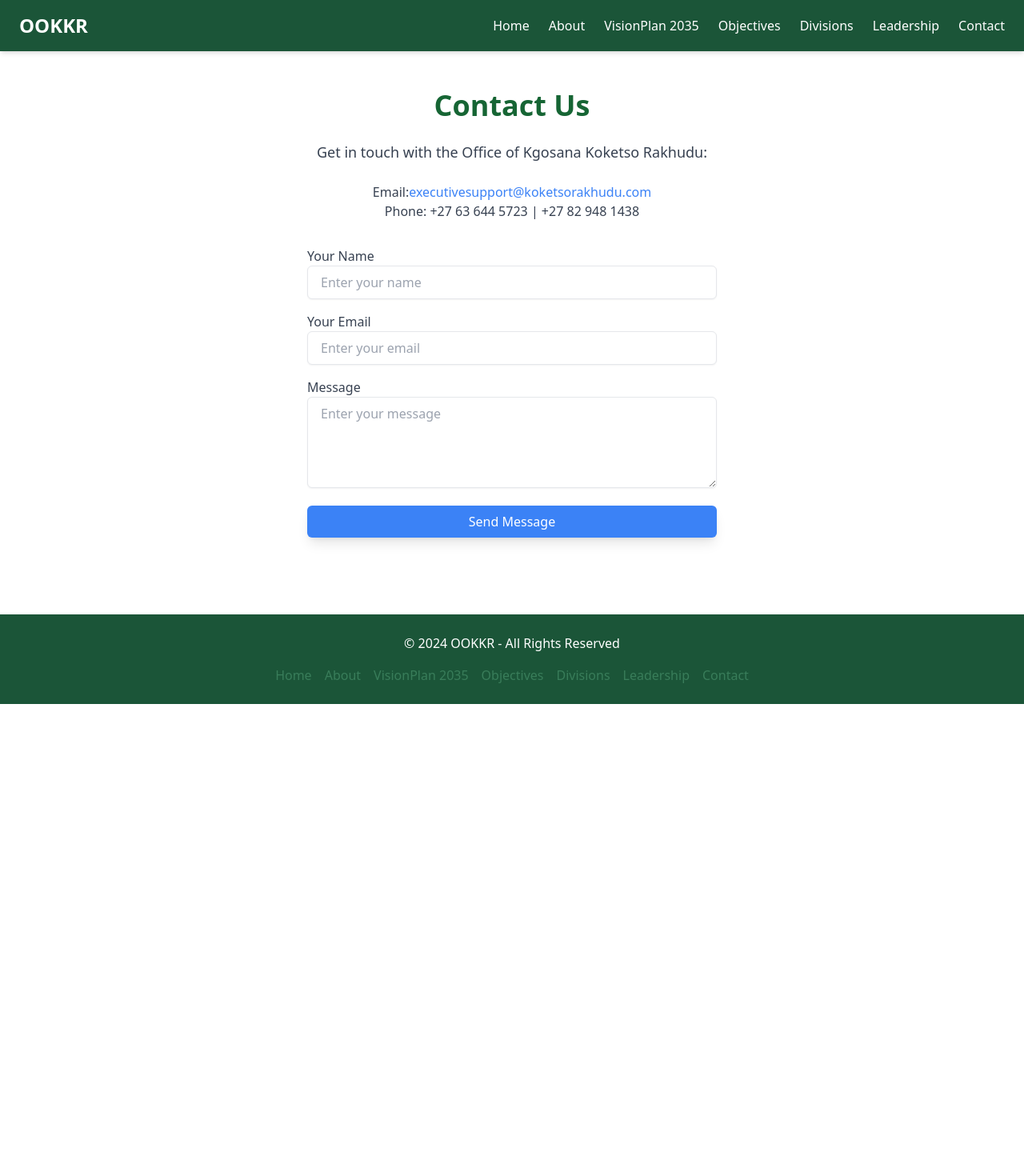
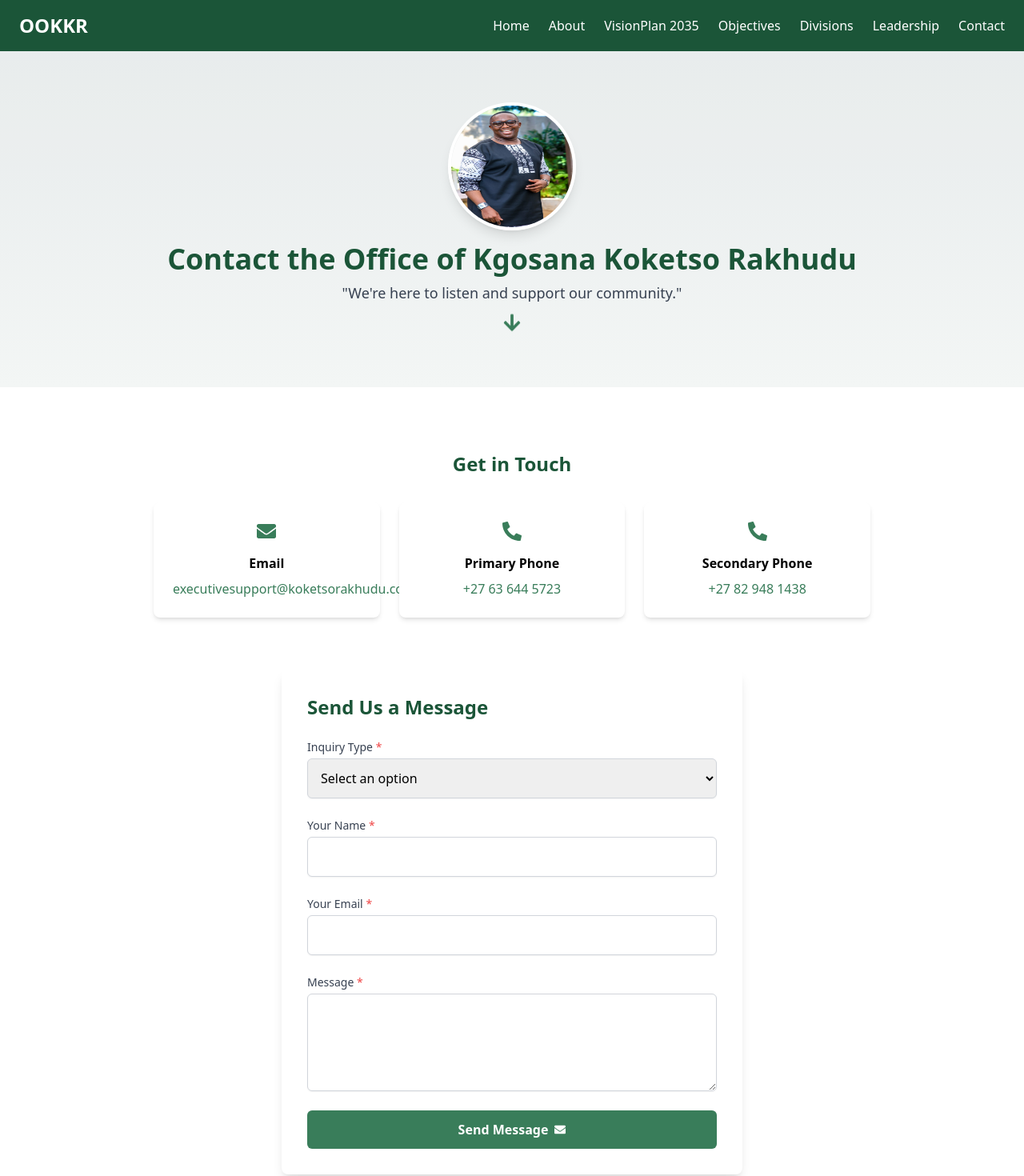
Before and after one commit to Nathilanzi/krf-website, a React (Create React App) app: page /contact in a window 1280 px wide. Shown: the top 1470 px of the page at 80% size. Before the commit the page ends 880 px from the top, so only its background shows below. Built offline with nearby package versions, Linux system fonts and the light colour scheme.

Commit message:
Enhance Contact component's design

```diff
--- a/src/Components/Contact.jsx
+++ b/src/Components/Contact.jsx
@@ -1,69 +1,182 @@
-import React from 'react';
+import React, { useState } from 'react';
+import { FaEnvelope, FaPhoneAlt, FaArrowDown, FaMapMarkerAlt, FaCheck } from 'react-icons/fa';
 
 function Contact() {
+  const [category, setCategory] = useState('');
+  const [submitted, setSubmitted] = useState(false);
+  const [formData, setFormData] = useState({
+    name: '',
+    email: '',
+    message: '',
+  });
+
+  const handleChange = (e) => {
+    const { id, value } = e.target;
+    setFormData(prev => ({
+      ...prev,
+      [id]: value
+    }));
+  };
+
   const handleSubmit = (e) => {
     e.preventDefault();
-    // Handle form submission logic here (e.g., send email, show confirmation)
+    // Handle form submission logic here
+    setSubmitted(true);
+    setTimeout(() => setSubmitted(false), 3000);
   };
 
   return (
+    <div className="min-h-screen">
+      {/* Hero Section - Enhanced with overlay */}
+      <section className="relative text-center py-16 bg-gradient-to-b from-gray-100 to-white">
+        <div className="absolute inset-0 bg-[#1B5538] opacity-5 pattern-grid-lg"></div>
+        <div className="relative z-10">
+          <div className="relative">
+            <img
+              src="/images/KgosanaKoketso.jpeg"
+              alt="Kgosana Koketso Rakhudu"
+              className="mx-auto w-40 h-40 rounded-full mb-4 shadow-lg border-4 border-white"
+            />
+            <div className="absolute bottom-0 right-1/2 transform translate-x-16 translate-y-2">
+              <div className="bg-[#397D5A] w-4 h-4 rounded-full animate-ping"></div>
+            </div>
+          </div>
+          <h1 className="text-4xl font-bold mb-2 text-[#1B5538]">Contact the Office of Kgosana Koketso Rakhudu</h1>
+          <p className="text-lg text-gray-700 mb-4">"We're here to listen and support our community."</p>
+          <FaArrowDown className="animate-bounce text-[#397D5A] text-2xl mx-auto mt-4 cursor-pointer" />
+        </div>
+      </section>
+
       <div className="container mx-auto px-6 py-12">
-      <h1 className="text-4xl font-bold mb-6 text-center text-green-800">Contact Us</h1>
-      <p className="text-lg text-gray-700 mb-6 text-center">
-        Get in touch with the Office of Kgosana Koketso Rakhudu:
-      </p>
-
-      <div className="text-center mb-8">
-        <p className="text-gray-700">
-          Email:
-          <a href="mailto:executivesupport@koketsorakhudu.com" className="text-blue-500 hover:underline">
+        {/* Contact Information - Enhanced with cards */}
+        <section className="text-center mt-8">
+          <h2 className="text-2xl font-semibold mb-8 text-[#1B5538]">Get in Touch</h2>
+          <div className="grid md:grid-cols-3 gap-6 max-w-4xl mx-auto">
+            <div className="bg-white p-6 rounded-lg shadow-md hover:shadow-lg transition-shadow">
+              <FaEnvelope className="text-[#397D5A] text-2xl mx-auto mb-4" />
+              <h3 className="font-semibold mb-2">Email</h3>
+              <a href="mailto:executivesupport@koketsorakhudu.com"
+                 className="text-[#397D5A] hover:text-[#1B5538] transition-colors">
                 executivesupport@koketsorakhudu.com
               </a>
-        </p>
-        <p className="text-gray-700">Phone: +27 63 644 5723 | +27 82 948 1438</p>
             </div>
 
-      <form className="max-w-lg mx-auto space-y-4" onSubmit={handleSubmit}>
-        <div>
-          <label htmlFor="name" className="block text-gray-700">Your Name</label>
+            <div className="bg-white p-6 rounded-lg shadow-md hover:shadow-lg transition-shadow">
+              <FaPhoneAlt className="text-[#397D5A] text-2xl mx-auto mb-4" />
+              <h3 className="font-semibold mb-2">Primary Phone</h3>
+              <a href="tel:+27636445723"
+                 className="text-[#397D5A] hover:text-[#1B5538] transition-colors">
+                +27 63 644 5723
+              </a>
+            </div>
+
+            <div className="bg-white p-6 rounded-lg shadow-md hover:shadow-lg transition-shadow">
+              <FaPhoneAlt className="text-[#397D5A] text-2xl mx-auto mb-4" />
+              <h3 className="font-semibold mb-2">Secondary Phone</h3>
+              <a href="tel:+27829481438"
+                 className="text-[#397D5A] hover:text-[#1B5538] transition-colors">
+                +27 82 948 1438
+              </a>
+            </div>
+          </div>
+        </section>
+
+        {/* Interactive Contact Form - Enhanced with animation and feedback */}
+        <section className="max-w-xl mx-auto bg-white p-8 rounded-lg shadow-lg mt-16 relative overflow-hidden">
+          {submitted && (
+            <div className="absolute inset-0 bg-white bg-opacity-90 flex items-center justify-center z-10">
+              <div className="text-center text-[#1B5538]">
+                <FaCheck className="text-4xl mb-2 mx-auto" />
+                <p className="font-semibold">Message Sent Successfully!</p>
+              </div>
+            </div>
+          )}
+
+          <h2 className="text-2xl font-semibold text-[#1B5538] mb-6">Send Us a Message</h2>
+          <form onSubmit={handleSubmit} className="space-y-6">
+            <div className="group">
+              <label htmlFor="category" className="block text-sm font-medium text-gray-700 mb-1">
+                Inquiry Type <span className="text-red-500">*</span>
+              </label>
+              <select
+                id="category"
+                value={category}
+                onChange={(e) => setCategory(e.target.value)}
+                className="block w-full p-3 border border-gray-300 rounded-md shadow-sm focus:border-[#1B5538] focus:ring-1 focus:ring-[#1B5538] transition-colors"
+                required
+              >
+                <option value="">Select an option</option>
+                <option value="general">General Inquiry</option>
+                <option value="partnership">Community Partnership</option>
+                <option value="event">Event Participation</option>
+              </select>
+            </div>
+
+            <div className="group">
+              <label htmlFor="name" className="block text-sm font-medium text-gray-700 mb-1">
+                Your Name <span className="text-red-500">*</span>
+              </label>
               <input
                 type="text"
                 id="name"
-            className="w-full px-4 py-2 border rounded-md shadow-sm"
-            placeholder="Enter your name"
+                value={formData.name}
+                onChange={handleChange}
+                className="block w-full p-3 border border-gray-300 rounded-md shadow-sm focus:border-[#1B5538] focus:ring-1 focus:ring-[#1B5538] transition-colors"
                 required
               />
             </div>
 
-        <div>
-          <label htmlFor="email" className="block text-gray-700">Your Email</label>
+            <div className="group">
+              <label htmlFor="email" className="block text-sm font-medium text-gray-700 mb-1">
+                Your Email <span className="text-red-500">*</span>
+              </label>
               <input
                 type="email"
                 id="email"
-            className="w-full px-4 py-2 border rounded-md shadow-sm"
-            placeholder="Enter your email"
+                value={formData.email}
+                onChange={handleChange}
+                className="block w-full p-3 border border-gray-300 rounded-md shadow-sm focus:border-[#1B5538] focus:ring-1 focus:ring-[#1B5538] transition-colors"
                 required
               />
             </div>
 
-        <div>
-          <label htmlFor="message" className="block text-gray-700">Message</label>
+            <div className="group">
+              <label htmlFor="message" className="block text-sm font-medium text-gray-700 mb-1">
+                Message <span className="text-red-500">*</span>
+              </label>
               <textarea
                 id="message"
-            className="w-full px-4 py-2 border rounded-md shadow-sm"
-            placeholder="Enter your message"
                 rows="4"
+                value={formData.message}
+                onChange={handleChange}
+                className="block w-full p-3 border border-gray-300 rounded-md shadow-sm focus:border-[#1B5538] focus:ring-1 focus:ring-[#1B5538] transition-colors"
                 required
               ></textarea>
             </div>
 
             <button
               type="submit"
-          className="w-full bg-blue-500 text-white py-2 rounded-md shadow-lg hover:bg-blue-600 transition duration-200"
+              className="w-full py-3 px-4 bg-[#397D5A] hover:bg-[#1B5538] text-white font-bold rounded-md transition-colors duration-200 flex items-center justify-center space-x-2 hover:shadow-lg"
             >
-          Send Message
+              <span>Send Message</span>
+              <FaEnvelope className="text-sm" />
             </button>
           </form>
+        </section>
+
+        {/* Closing Section - Enhanced with styling */}
+        <section className="text-center mt-16 max-w-2xl mx-auto">
+          <div className="relative py-8">
+            <div className="absolute left-0 right-0 top-1/2 h-px bg-gray-200"></div>
+            <div className="relative bg-white inline-block px-4">
+              <p className="text-xl text-gray-600 italic mb-2">
+                "True leadership is about cultivating an environment where everyone can thrive."
+              </p>
+              <p className="text-gray-600 font-medium">- Kgosana Koketso Rakhudu</p>
+            </div>
+          </div>
+        </section>
+      </div>
     </div>
   );
 }
```
Lines whose indentation alone changed are shown as unchanged.
